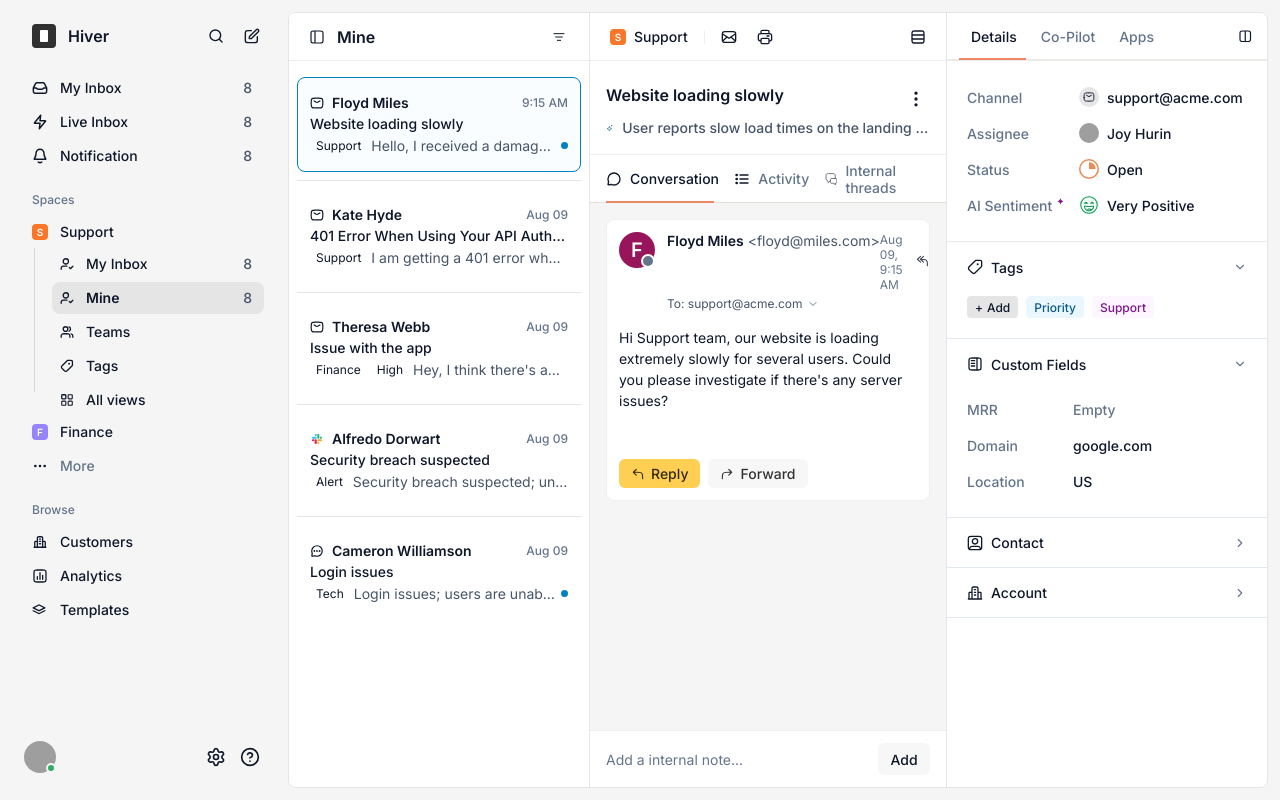
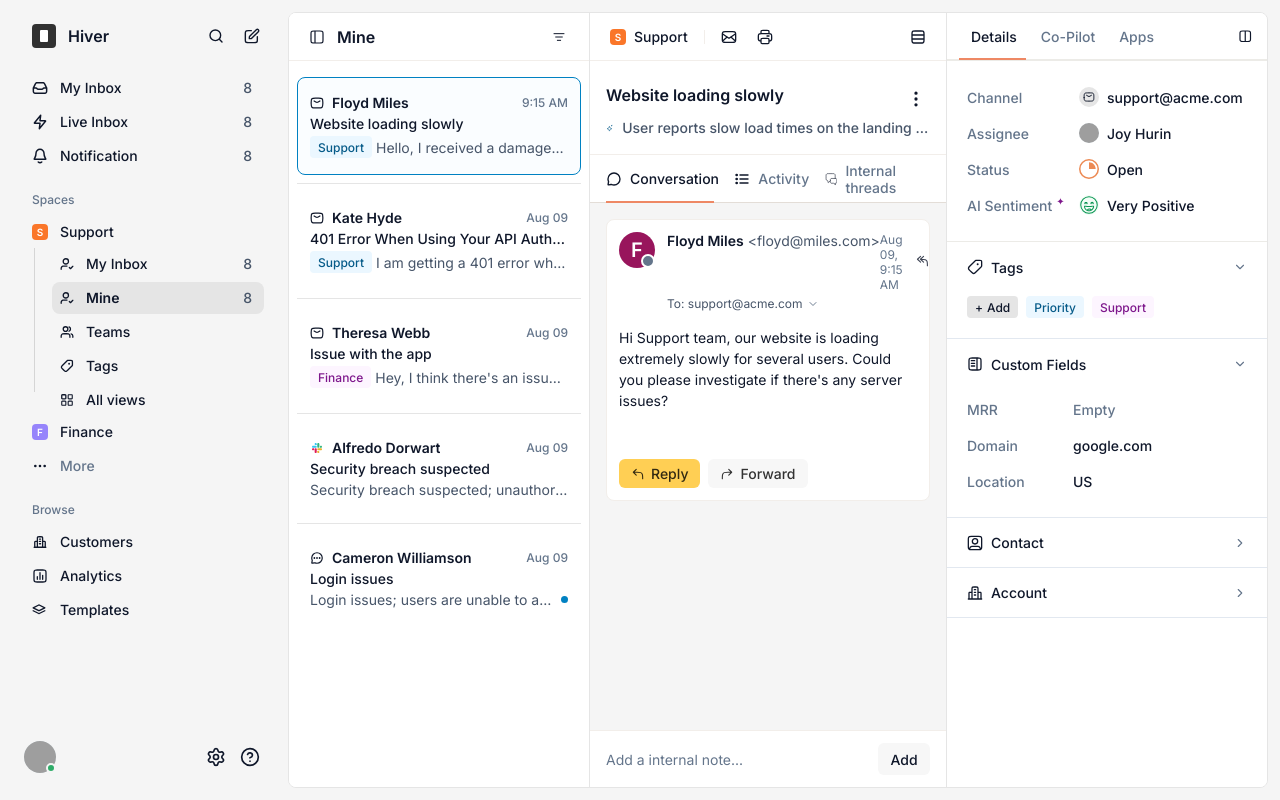
Before and after one commit to VinaySC/Omni-Spaces, a React (Vite) app: page / in a window 1280 px wide. Built offline with nearby package versions, Linux system fonts and the light colour scheme; grey boxes are pictures that could not be loaded.

Commit message:
style: update conversation list hover states, fix unread status rendering on click, update sidebar hover states, and add --background-neutral-faint css variable

```diff
--- a/src/components/ConversationItem.jsx
+++ b/src/components/ConversationItem.jsx
@@ -22,11 +22,19 @@ const ConversationItem = ({ id, name, time, subject, snippet, channel, tags, unr
             <div className="convo-bottom">
                 {tags && tags.length > 0 && (
                     <div className="convo-tags">
-                        {tags.map((tag, idx) => (
-                            <span key={idx} className="list-tag tag-purple">
-                                {tag}
-                            </span>
-                        ))}
+                        {tags.map((tag, idx) => {
+                            let tagClass = "list-tag tag-purple";
+                            if (tag === 'Support') {
+                                tagClass = "tag-badge tag-blue";
+                            } else if (tag === 'Finance') {
+                                tagClass = "tag-badge tag-violet";
+                            }
+                            return (
+                                <span key={idx} className={tagClass}>
+                                    {tag}
+                                </span>
+                            );
+                        })}
                     </div>
                 )}
                 <p className="convo-snippet">{snippet}</p>
--- a/src/components/ConversationList.jsx
+++ b/src/components/ConversationList.jsx
@@ -3,7 +3,7 @@ import { MenuCollapseIcon, MenuFilterIcon } from './icons';
 import ConversationItem from './ConversationItem';
 import { MOCK_CONVERSATIONS } from '../data/mockConversations';
 
-const ConversationList = ({ selectedId, onSelect }) => {
+const ConversationList = ({ selectedId, onSelect, readIds }) => {
     return (
         <>
             <div className="list-header">
@@ -16,16 +16,20 @@ const ConversationList = ({ selectedId, onSelect }) => {
                 </div>
             </div>
             <div className="conversations-scroll">
-                {MOCK_CONVERSATIONS.map((convo, index) => (
+                {MOCK_CONVERSATIONS.map((convo, index) => {
+                    const isUnread = convo.unread && !readIds.has(convo.id);
+                    return (
                         <React.Fragment key={convo.id}>
                             <ConversationItem
                                 {...convo}
+                                unread={isUnread}
                                 isSelected={selectedId === convo.id}
                                 onClick={() => onSelect(convo.id)}
                             />
                             {index < MOCK_CONVERSATIONS.length - 1 && <div className="list-divider" />}
                         </React.Fragment>
-                ))}
+                    );
+                })}
             </div>
         </>
     );
--- a/src/components/MainContent.css
+++ b/src/components/MainContent.css
@@ -96,7 +96,7 @@
 }
 
 .convo-item:hover {
-    background-color: #F5F5F5;
+    background-color: var(--background-neutral-faint);
 }
 
 .convo-item.selected {
@@ -549,7 +549,7 @@
 }
 
 .reply-btn.secondary {
-    background-color: #f7f7f7;
+    background-color: var(--background-neutral-faint);
 }
 
 .reply-btn.secondary:hover {
@@ -582,7 +582,7 @@
 .btn-add-note {
     width: 52px;
     height: 32px;
-    background-color: var(--background-neutral-faint, #f7f7f7);
+    background-color: var(--background-neutral-faint);
     color: var(--text-neutral-default, #2d2d2d);
     border: none;
     border-radius: 6px;
--- a/src/components/MainContent.jsx
+++ b/src/components/MainContent.jsx
@@ -7,6 +7,7 @@ import { MOCK_CONVERSATIONS } from '../data/mockConversations';
 const MainContent = () => {
     const [selectedId, setSelectedId] = React.useState(MOCK_CONVERSATIONS[0].id);
     const [displayId, setDisplayId] = React.useState(MOCK_CONVERSATIONS[0].id);
+    const [readIds, setReadIds] = React.useState(new Set([MOCK_CONVERSATIONS[0].id]));
     const [leftWidth, setLeftWidth] = useState(300); // Initial pixel width
     const [isResizing, setIsResizing] = useState(false);
 
@@ -17,6 +18,7 @@ const MainContent = () => {
 
         setSelectedId(id);
         setDisplayId(id);
+        setReadIds(prev => new Set(prev).add(id));
     };
 
     const startResizing = useCallback(() => {
@@ -48,7 +50,7 @@ const MainContent = () => {
     return (
         <div className="main-content">
             <div className="left-side" style={{ width: leftWidth }}>
-                <ConversationList selectedId={selectedId} onSelect={handleSelect} />
+                <ConversationList selectedId={selectedId} onSelect={handleSelect} readIds={readIds} />
             </div>
             <div className="resizer-v" onMouseDown={startResizing} />
             <div className="right-side">
--- a/src/components/SideNavbar.css
+++ b/src/components/SideNavbar.css
@@ -77,7 +77,7 @@
 }
 
 .action-button:hover {
-    background-color: #f5f5f5;
+    background-color: var(--background-neutral-default);
 }
 
 .divider {
@@ -131,7 +131,7 @@
 }
 
 .nav-link:hover {
-    background-color: #f5f5f5;
+    background-color: var(--background-neutral-default);
 }
 
 .nav-content {
--- a/src/data/mockConversations.js
+++ b/src/data/mockConversations.js
@@ -50,7 +50,7 @@ export const MOCK_CONVERSATIONS = [
         summary: 'Account balance discrepancy reported; customer sees negative balance.',
         snippet: "Hey, I think there's an issue with my account balance.",
         unread: false,
-        tags: ['Finance', 'High'],
+        tags: ['Finance'],
         messages: [
             {
                 id: 301,
@@ -71,7 +71,7 @@ export const MOCK_CONVERSATIONS = [
         summary: 'Potential unauthorized access detected in logs; multiple failed login attempts from unknown IP.',
         snippet: 'Security breach suspected; unauthorized access to user data...',
         unread: false,
-        tags: ['Alert'],
+        tags: [],
         messages: [
             {
                 id: 401,
@@ -92,7 +92,7 @@ export const MOCK_CONVERSATIONS = [
         summary: 'Multiple users restricted from accessing dashboard; password reset loop reported.',
         snippet: 'Login issues; users are unable to access their accounts...',
         unread: true,
-        tags: ['Tech'],
+        tags: [],
         messages: [
             {
                 id: 501,
--- a/src/index.css
+++ b/src/index.css
@@ -13,6 +13,7 @@
   --background-accents-blue-soft: #ebf7ff;
   --background-accents-voilet-soft: #fdf5ff;
   --background-info-subtle: #fafdff;
+  --background-neutral-faint: #f7f7f7;
 
   --border-neutral-subtle: #e5e5e5;
   --border-neutral-soft: #f2eeea;
```
Lines whose indentation alone changed are shown as unchanged.
